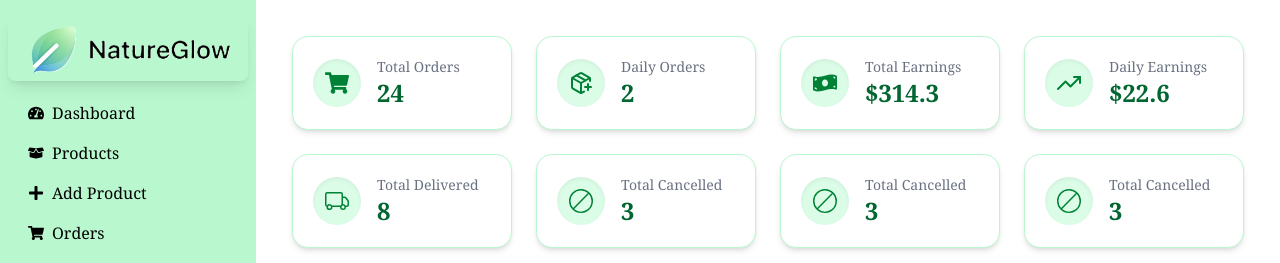
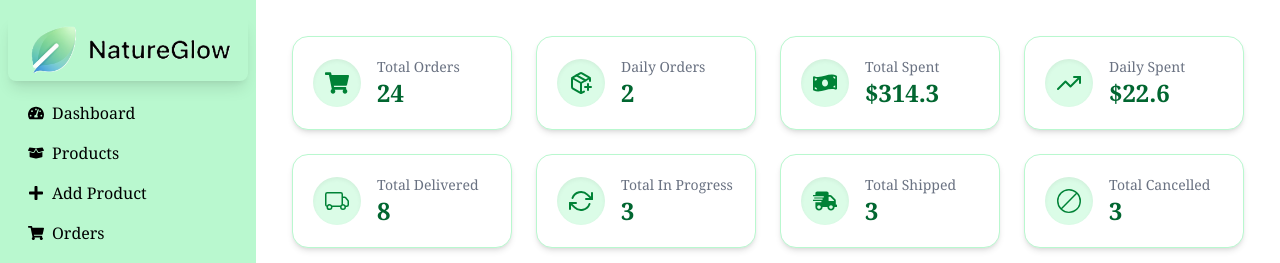
Before and after one commit to md-abu-naim/NatureGlow, a React (Vite) app: page /dashboard/user-dashboard in a window 1280 px wide. Shown: the top 263 px of the page. Built offline with nearby package versions, Linux system fonts and the light colour scheme; no server answers.

Commit message:
userDashboard > total spent

```diff
--- a/src/Pages/Dashboard/UserBar/UserDashboard.jsx
+++ b/src/Pages/Dashboard/UserBar/UserDashboard.jsx
@@ -1,6 +1,6 @@
 import { BsBan, BsTruck } from "react-icons/bs";
-import { FaMoneyBillWave, FaShoppingCart } from "react-icons/fa";
-import { FiTrendingUp } from "react-icons/fi";
+import { FaMoneyBillWave, FaShippingFast, FaShoppingCart } from "react-icons/fa";
+import { FiRefreshCw, FiTrendingUp } from "react-icons/fi";
 import { LuPackagePlus } from "react-icons/lu";
 import { useLoaderData } from "react-router-dom";
 
@@ -10,8 +10,8 @@ const UserDashboard = () => {
     const date = new Date().toLocaleDateString()
 
     const dailyOrders = orders?.filter(o => o.date === date)
-    const totalEarnings = orders?.reduce((acc, sum) => acc + sum.totalPrice, 0)
-    const dailyEarnings = dailyOrders?.reduce((acc, sum) => acc + sum.totalPrice, 0)
+    const totalSpent = orders?.reduce((acc, sum) => acc + sum.totalPrice, 0)
+    const dailySpent = dailyOrders?.reduce((acc, sum) => acc + sum.totalPrice, 0)
     const totalDelivered = orders?.filter(order => order.orderStatus === "Delivered")?.length
     const totalCancelled = orders?.filter(order => order.orderStatus === "Cancelled")?.length
 
@@ -44,8 +44,8 @@ const UserDashboard = () => {
                         <FaMoneyBillWave className="text-2xl" />
                     </div>
                     <div>
-                        <p className="text-sm text-gray-500 font-medium">Total Earnings</p>
-                        <h3 className="text-2xl font-semibold text-green-800">${totalEarnings}</h3>
+                        <p className="text-sm text-gray-500 font-medium">Total Spent</p>
+                        <h3 className="text-2xl font-semibold text-green-800">${totalSpent}</h3>
                     </div>
                 </div>
                 {/* Daily Spent */}
@@ -54,8 +54,8 @@ const UserDashboard = () => {
                         <FiTrendingUp className="text-2xl" />
                     </div>
                     <div>
-                        <p className="text-sm text-gray-500 font-medium">Daily Earnings</p>
-                        <h3 className="text-2xl font-semibold text-green-800">${dailyEarnings}</h3>
+                        <p className="text-sm text-gray-500 font-medium">Daily Spent</p>
+                        <h3 className="text-2xl font-semibold text-green-800">${dailySpent}</h3>
                     </div>
                 </div>
                 {/* Total Delivered */}
@@ -71,20 +71,20 @@ const UserDashboard = () => {
                 {/* Total In Progress */}
                 <div className="bg-white border border-green-200 rounded-2xl shadow-md hover:shadow-xl flex items-center gap-4 p-5 transition-all">
                     <div className="bg-green-100 text-green-700 p-3 rounded-full shadow-inner">
-                        <BsBan className="text-2xl" />
+                        <FiRefreshCw className="text-2xl" />
                     </div>
                     <div>
-                        <p className="text-sm text-gray-500 font-medium">Total Cancelled</p>
+                        <p className="text-sm text-gray-500 font-medium">Total In Progress</p>
                         <h3 className="text-2xl font-semibold text-green-800">{totalCancelled}</h3>
                     </div>
                 </div>
                 {/* Total Shipped */}
                 <div className="bg-white border border-green-200 rounded-2xl shadow-md hover:shadow-xl flex items-center gap-4 p-5 transition-all">
                     <div className="bg-green-100 text-green-700 p-3 rounded-full shadow-inner">
-                        <BsBan className="text-2xl" />
+                        <FaShippingFast className="text-2xl" />
                     </div>
                     <div>
-                        <p className="text-sm text-gray-500 font-medium">Total Cancelled</p>
+                        <p className="text-sm text-gray-500 font-medium">Total Shipped</p>
                         <h3 className="text-2xl font-semibold text-green-800">{totalCancelled}</h3>
                     </div>
                 </div>
```
